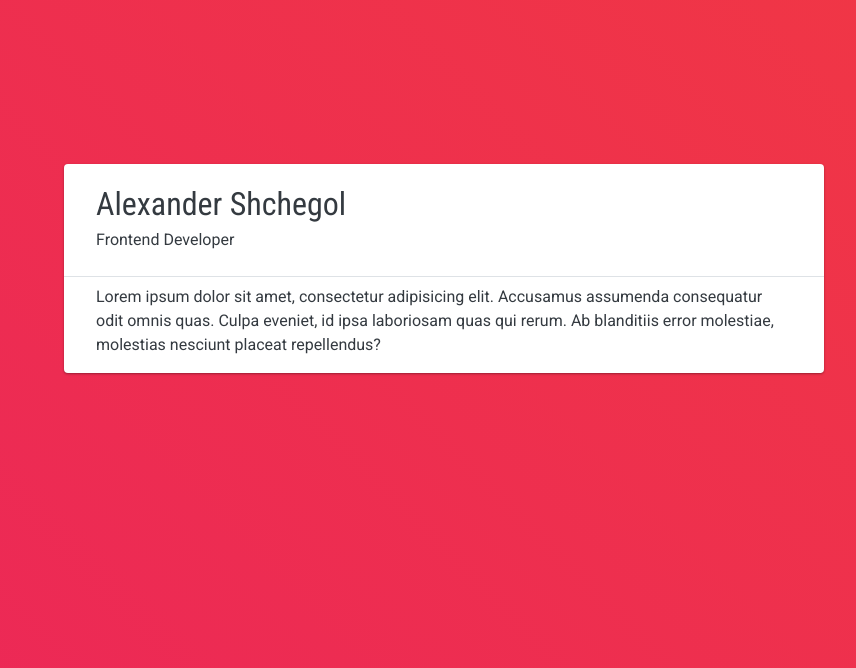
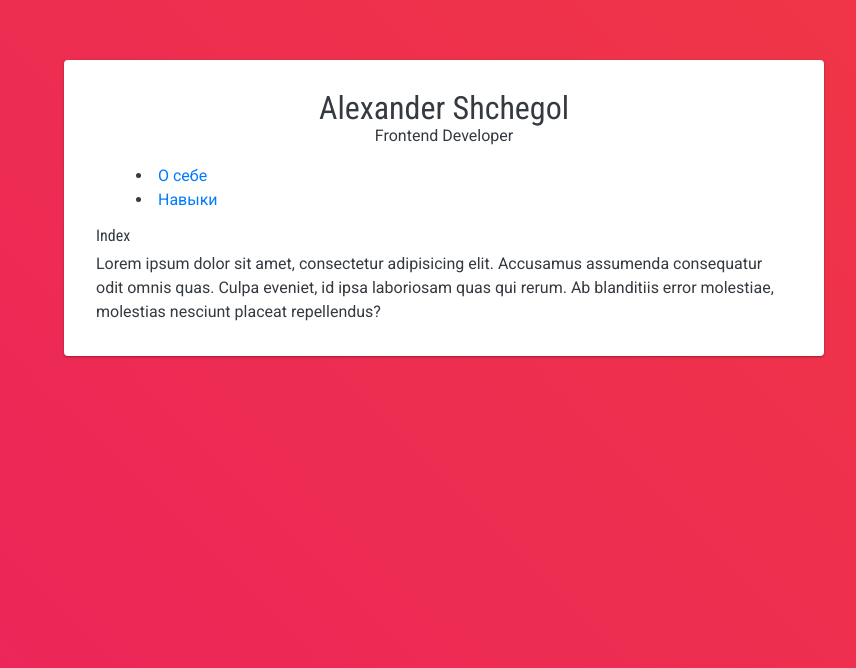
Before and after one commit to shchegol/shchegol-page-vue, a Vue app: page / in a window 1280 px wide. Shown: the part 132-800 px from the top of the page, without its empty margins (196-1052 px from the left). Built offline with nearby package versions, Linux system fonts and the light colour scheme.

Commit message:
### add navigation, ### create about, skills page

```diff
--- a/package.json
+++ b/package.json
@@ -11,6 +11,7 @@
   },
   "dependencies": {
     "bootstrap": "^4.0.0",
+    "material-design-icons": "^3.0.1",
     "vue": "^2.5.2",
     "vue-router": "^3.0.1"
   },
--- a/src/App.vue
+++ b/src/App.vue
@@ -1,13 +1,27 @@
 <template>
-  <div id="app">
-    <div class="container">
-      <router-view/>
+  <div id="app" class="container main-container">
+    <div class="row justify-content-center">
+      <div class="col-8 card">
+        <div class="row">
+          <header class="col text-center">
+            <h1 class="m-0">Alexander Shchegol</h1>
+            <p>Frontend Developer</p>
+          </header>
+        </div>
+
+        <main-menu></main-menu>
+
+        <router-view/>
+      </div>
     </div>
   </div>
 </template>
 
 <script>
+  import MainMenu from './components/MainMenu'
+
   export default {
+    components: {MainMenu},
     name: 'App'
   }
 </script>
--- a/src/assets/scss/common/_base.scss
+++ b/src/assets/scss/common/_base.scss
@@ -30,6 +30,11 @@ h1, h2, h3, h4, h5, h6,
 .h1, .h2, .h3, .h4, .h5, .h6 {
   font-family: $font-family-title;
   font-weight: 400;
+  line-height: 1;
+}
+
+p {
+  margin: 0
 }
 
 hr {
@@ -37,3 +42,8 @@ hr {
   border: none;
   background-color: $gray-300;
 }
+
+.main-container {
+  margin-top: 15%;
+  transition: margin-top .3s ease, max-width .3s ease;
+}
--- a/src/assets/scss/components/_card.scss
+++ b/src/assets/scss/components/_card.scss
@@ -1,11 +1,7 @@
 .card {
-  padding: $spacer $spacer*2;
+  padding: $spacer*2;
   border-radius: $border-radius;
   background-color: #fff;
   @include box_shadow(1);
-
-  &__separator {
-    margin-right: -$spacer*2;
-    margin-left: -$spacer*2;
-  }
+  transition: width 3s ease;
 }
--- /dev/null
+++ b/src/components/MainMenu.vue
@@ -0,0 +1,23 @@
+<template>
+  <nav>
+    <menu class="main-menu">
+      <li class="main-menu__item">
+        <router-link to="/about" active-class="main-menu__link_active" class="main-menu__link" exact>О себе</router-link>
+      </li>
+
+      <li class="main-menu__item">
+        <router-link to="/skills" active-class="main-menu__link_active" class="main-menu__link">Навыки</router-link>
+      </li>
+    </menu>
+  </nav>
+</template>
+
+<script>
+  export default {
+    name: 'main-menu'
+  }
+</script>
+
+<style scoped>
+
+</style>
--- /dev/null
+++ b/src/components/pages/About.vue
@@ -0,0 +1,21 @@
+<template>
+  <main class="row">
+    <section class="col">
+      <h4>
+        About
+      </h4>
+
+      <p>
+        Lorem ipsum dolor sit amet, consectetur adipisicing elit.
+        Accusamus assumenda consequatur odit omnis quas. Culpa eveniet, id ipsa laboriosam quas qui rerum. Ab blanditiis error molestiae,
+        molestias nesciunt placeat repellendus?
+      </p>
+    </section>
+  </main>
+</template>
+
+<script>
+  export default {
+    name: 'skills'
+  }
+</script>
--- a/src/components/pages/Index.vue
+++ b/src/components/pages/Index.vue
@@ -1,24 +1,17 @@
 <template>
-  <main class="row align-items-center justify-content-center">
-    <div class="col-8 card">
-      <div class="row">
-        <header class="col">
-          <h1 class="m-0">Alexander Shchegol</h1>
-          <p>Frontend Developer</p>
-        </header>
-      </div>
+      <main class="row">
+        <section class="col">
+          <h4>
+            Index
+          </h4>
 
-      <hr class="card__separator">
-
-      <section class="row">
-        <article class="col">
+          <p>
           Lorem ipsum dolor sit amet, consectetur adipisicing elit.
           Accusamus assumenda consequatur odit omnis quas. Culpa eveniet, id ipsa laboriosam quas qui rerum. Ab blanditiis error molestiae,
           molestias nesciunt placeat repellendus?
-        </article>
-      </section>
-    </div>
-  </main>
+          </p>
+        </section>
+      </main>
 </template>
 
 <script>
@@ -26,9 +19,3 @@
     name: 'index'
   }
 </script>
-
-<style lang="scss">
-  main {
-    min-height: 100vh;
-  }
-</style>
--- /dev/null
+++ b/src/components/pages/Skills.vue
@@ -0,0 +1,21 @@
+<template>
+  <main class="row">
+    <section class="col">
+      <h4>
+        Skills
+      </h4>
+
+      <p>
+        Lorem ipsum dolor sit amet, consectetur adipisicing elit.
+        Accusamus assumenda consequatur odit omnis quas. Culpa eveniet, id ipsa laboriosam quas qui rerum. Ab blanditiis error molestiae,
+        molestias nesciunt placeat repellendus?
+      </p>
+    </section>
+  </main>
+</template>
+
+<script>
+  export default {
+    name: 'skills'
+  }
+</script>
--- a/src/main.js
+++ b/src/main.js
@@ -4,7 +4,6 @@ import router from './router'
 
 Vue.config.productionTip = false
 
-/* eslint-disable no-new */
 new Vue({
   el: '#app',
   router,
--- a/src/router/index.js
+++ b/src/router/index.js
@@ -6,6 +6,8 @@ Vue.use(Router)
 export default new Router({
   mode: 'history',
   routes: [
-    { path: '/', component: () => import('@/components/pages/Index.vue')},
+    {path: '/', component: () => import('@/components/pages/Index.vue')},
+    {path: '/about', component: () => import('@/components/pages/About.vue')},
+    {path: '/skills', component: () => import('@/components/pages/Skills.vue')},
   ]
 })
```
Also changed, not shown: 1 other file (tests, documents, lock files or other folders).
